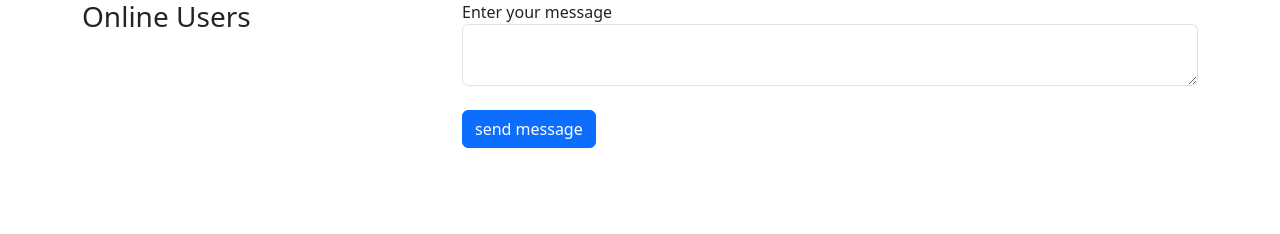
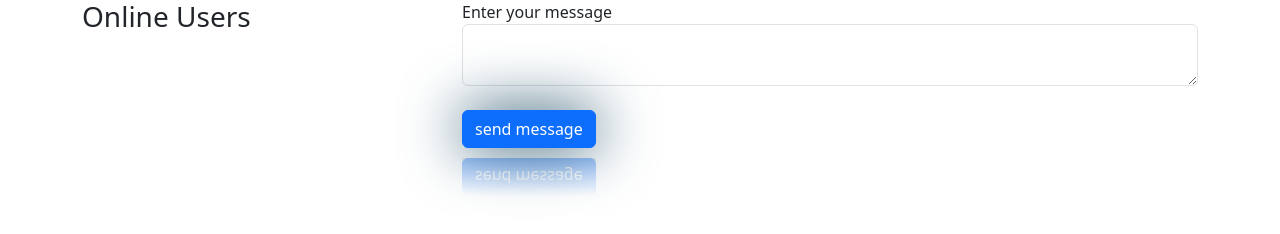
Before and after one commit to Manzi-Elvis/Chat-App, a website: page index.html in a window 1280 px wide. Drawn offline with nearby package versions, Linux system fonts and the light colour scheme; no server answers.

Commit message:
Updated send message button

```diff
--- a/index.html
+++ b/index.html
@@ -9,7 +9,7 @@
     <script src="https://code.jquery.com/jquery-3.7.1.js" integrity="sha256-eKhayi8LEQwp4NKxN+CfCh+3qOVUtJn3QNZ0TciWLP4=" crossorigin="anonymous"></script>
     <script src="https://cdn.jsdelivr.net/npm/socket.io@2/dist/socket.io.js"></script>
 </head>
-<body>
+<body style="justify-content: center; display:flex;  align-items:center;">
         <div class="container">
             <div class="row">
                 <div class="col-md-4">
@@ -26,12 +26,11 @@
                             <textarea class="form-control" name="" id="message"></textarea>
                         </div>
                         <br/>
-                    <input type="submit" class="btn btn-primary" value="send message"/>
+                        <input type="submit" class="btn btn-primary" id="btn" value="send message"/>
                     </form>
                 </div>
             </div>
         </div>
-
     <script>
         $(function(){
             var socket = io.connect();
--- a/style.css
+++ b/style.css
@@ -1,3 +1,27 @@
 body{
     margin-top: 30px;
 }
+.btn {
+    font-size: 1.2rem;
+    padding: 1rem 2.5rem;
+    border: none;
+    outline: none;
+    border-radius: 0.4rem;
+    cursor: pointer;
+    background-color: rgb(14, 14, 26);
+    color: rgb(234, 234, 234);
+    font-weight: 700;
+    transition: 0.6s;
+    box-shadow: 0px 0px 60px #1f4c65;
+    -webkit-box-reflect: below 10px linear-gradient(to bottom, rgba(0,0,0,0.0), rgba(0,0,0,0.4));
+  }
+
+  .btn:active {
+    scale: 0.92;
+  }
+
+  .btn:hover {
+    background: rgb(2,29,78);
+    background: linear-gradient(270deg, rgba(2, 29, 78, 0.681) 0%, rgba(31, 215, 232, 0.873) 60%);
+    color: rgb(4, 4, 38);
+  }
```
Lines whose indentation alone changed are shown as unchanged.
